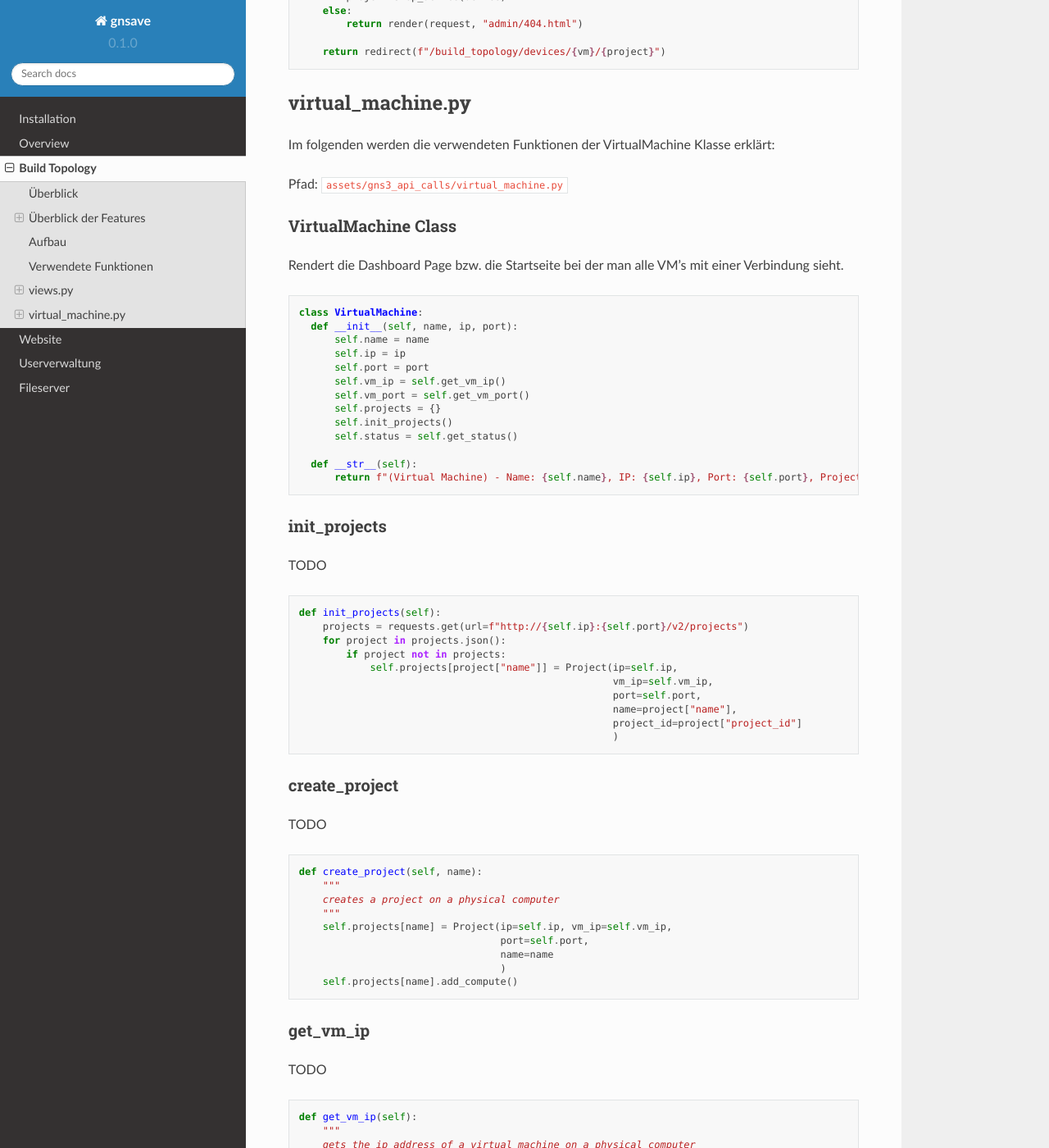
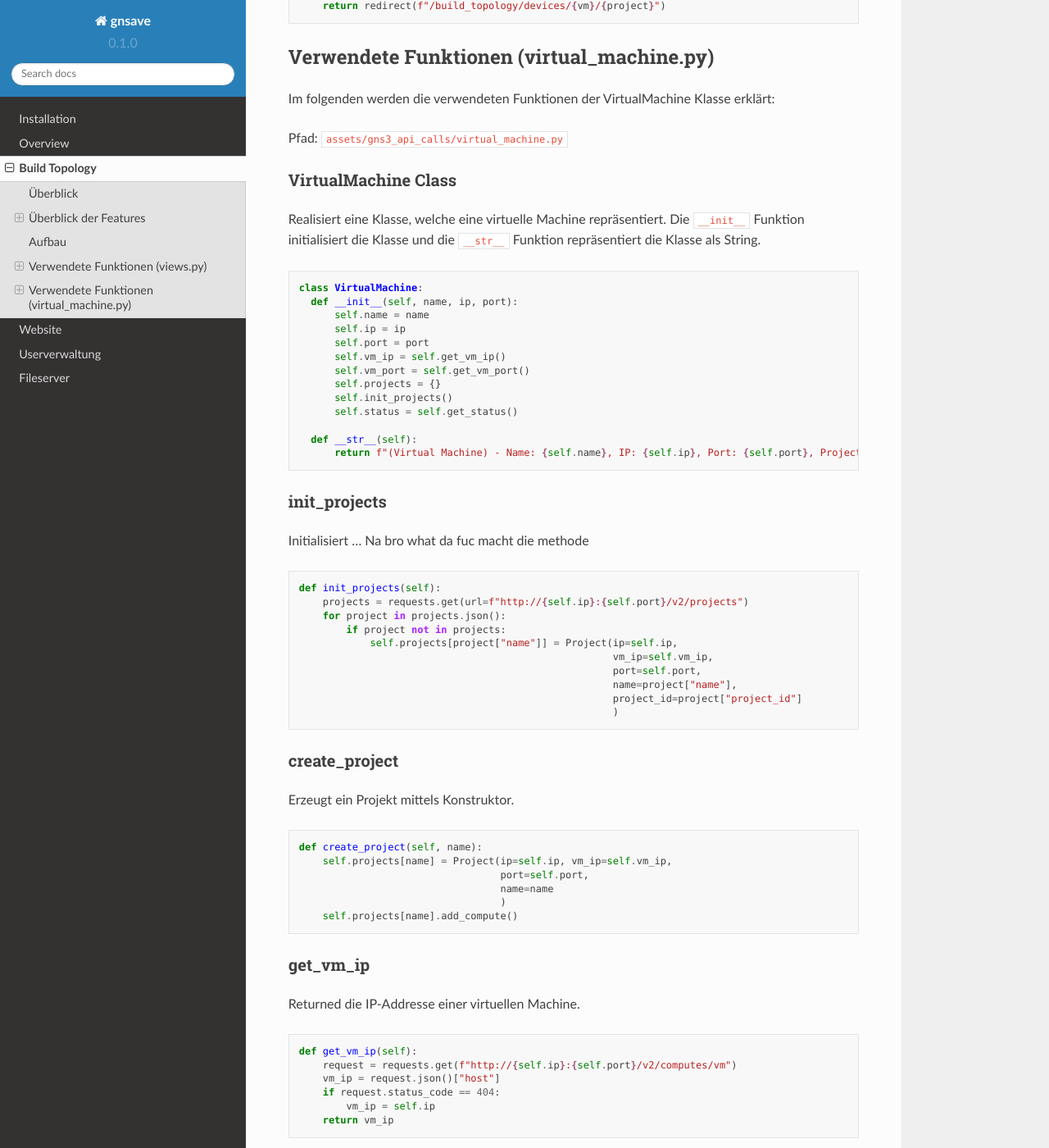
Before and after one commit to gnsave/GNSave, a Sphinx documentation site: the page built from docs/source/build-topology.rst, in a window 1280 px wide and 1400 px high, scrolled down 8996 px. Shown: the whole window at 82% size. Built offline with Sphinx 7.4.7 and the Read the Docs theme 2.0.0, drawn with Linux system fonts in a browser that asks for light colours; some of the changed text lies outside the part shown.

Commit message:
Funktionen Erlaerungen um virtual_machine erweitert

```diff
--- a/docs/source/build-topology.rst
+++ b/docs/source/build-topology.rst
@@ -41,10 +41,7 @@ Hier sieht man den Aufbau der Build-Topology Funktionen:
   :width: 600
   :alt: GNS3-API Klassendiagramm
 
-Verwendete Funktionen
---------------------
-
-views.py
+Verwendete Funktionen (views.py)
 --------------------
 
 Im folgenden werden die verwendeten Funktionen der views.py Datei erklärt:
@@ -395,8 +392,8 @@ Rendert die "Edit Device" Page und bietet eine Möglichkeit das Device zu starte
 
       return redirect(f"/build_topology/devices/{vm}/{project}")
 
-virtual_machine.py
---------------------
+Verwendete Funktionen (virtual_machine.py)
+----------------------------------
 
 Im folgenden werden die verwendeten Funktionen der VirtualMachine Klasse erklärt:
 
@@ -405,7 +402,7 @@ Pfad: ``assets/gns3_api_calls/virtual_machine.py``
 VirtualMachine Class
 ^^^^^^^^^^^^^^^^^^^^^^
 
-Rendert die Dashboard Page bzw. die Startseite bei der man alle VM's mit einer Verbindung sieht.
+Realisiert eine Klasse, welche eine virtuelle Machine repräsentiert. Die ``__init__`` Funktion initialisiert die Klasse und die ``__str__`` Funktion repräsentiert die Klasse als String.
 
 .. code-block:: python
 
@@ -426,7 +423,8 @@ Rendert die Dashboard Page bzw. die Startseite bei der man alle VM's mit einer V
 init_projects
 ^^^^^^^^^^^^^^^^^^^^^^
 
-TODO
+Initialisiert ...
+Na bro what da fuc macht die methode
 
 .. code-block:: python
 
@@ -444,14 +442,11 @@ TODO
 create_project
 ^^^^^^^^^^^^^^^^^^^^^^
 
-TODO
+Erzeugt ein Projekt mittels Konstruktor.
 
 .. code-block:: python
 
     def create_project(self, name):
-        """
-        creates a project on a physical computer
-        """
         self.projects[name] = Project(ip=self.ip, vm_ip=self.vm_ip,
                                       port=self.port,
                                       name=name
@@ -461,14 +456,11 @@ TODO
 get_vm_ip
 ^^^^^^^^^^^^^^^^^^^^^^
 
-TODO
+Returned die IP-Addresse einer virtuellen Machine.
 
 .. code-block:: python
 
     def get_vm_ip(self):
-        """
-        gets the ip address of a virtual machine on a physical computer
-        """
         request = requests.get(f"http://{self.ip}:{self.port}/v2/computes/vm")
         vm_ip = request.json()["host"]
         if request.status_code == 404:
@@ -478,14 +470,11 @@ TODO
 get_vm_port
 ^^^^^^^^^^^^^^^^^^^^^^
 
-TODO
+Returned die Portnummer einer virtuellen Machine.
 
 .. code-block:: python
 
     def get_vm_port(self):
-        """
-        gets the port number of a virtual machine on a physical computer
-        """
         request = requests.get(f"http://{self.ip}:{self.port}/v2/computes/vm")
         vm_port = request.json()["port"]
         if request.status_code == 404:
@@ -495,7 +484,7 @@ TODO
 get_status
 ^^^^^^^^^^^^^^^^^^^^^^
 
-TODO
+Returned den Status ...
 
 .. code-block:: python
 
@@ -505,20 +494,17 @@ TODO
 get_projects
 ^^^^^^^^^^^^^^^^^^^^^^
 
-TODO
+Returned alle Projekte der VM.
 
 .. code-block:: python
 
     def get_projects(self):
-        """
-        gets the project from a physical computer
-        """
         return self.projects
 
 download_project_from_vm
 ^^^^^^^^^^^^^^^^^^^^^^^^^^
 
-TODO
+Lädt ein Projekt von einer VM herunter.
 
 .. code-block:: python
 
@@ -530,7 +516,7 @@ TODO
 upload_project_to_vm
 ^^^^^^^^^^^^^^^^^^^^^^^^^^
 
-TODO
+Lädt ein Projekt auf eine VM.
 
 .. code-block:: python
 
@@ -543,7 +529,7 @@ TODO
 clone_project
 ^^^^^^^^^^^^^^^^^^^^^^^^^^
 
-TODO
+Cloned/Kopiert ein Projekt von einer VM zu mehreren VMs oder einer VM.
 
 .. code-block:: python
 
```
